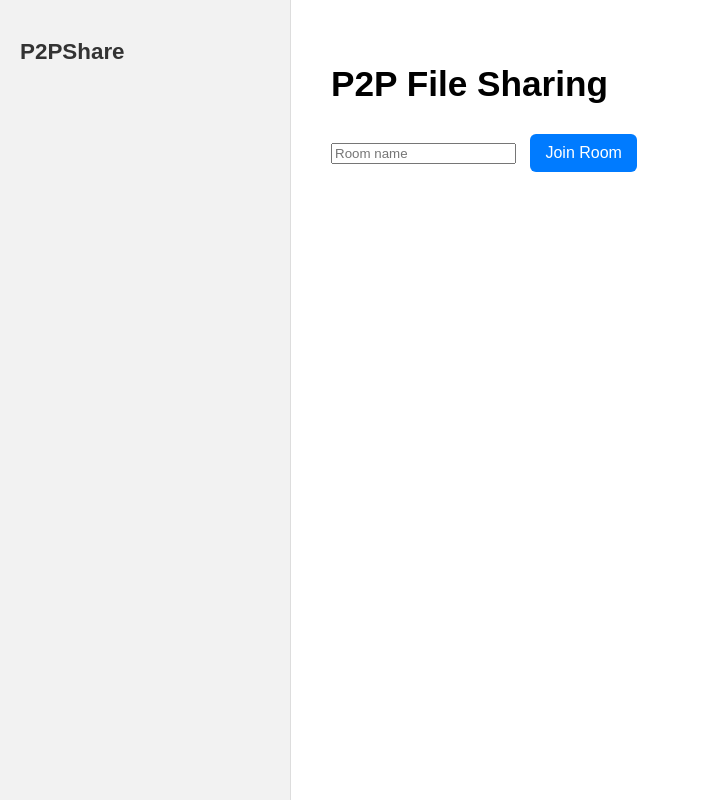
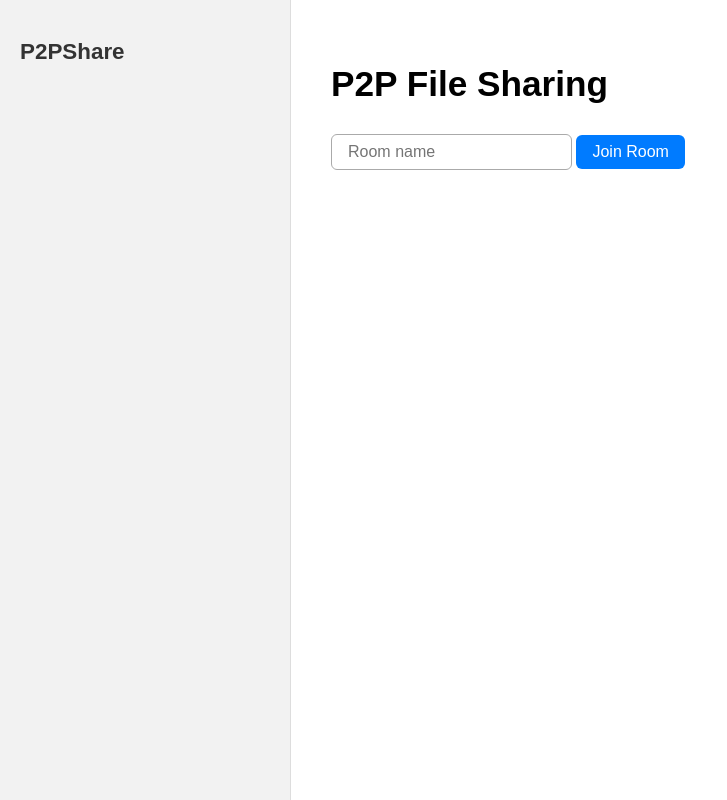
Before and after one commit to lucas-ohlin/p2pShare, an Electron app: page src/index.html in a window 1400 px wide. Shown: the whole page, without its empty margins (0-727 px from the left). Drawn offline with Linux system fonts and the light colour scheme; no server answers.

Commit message:
Updated css for consistancy

```diff
--- a/src/css/main.css
+++ b/src/css/main.css
@@ -57,8 +57,9 @@ body {
   border: none;
   border-radius: 6px;
   padding: 8px 12px;
+  padding: 8px 16px;
   cursor: pointer;
-  font-size: 0.9rem;
+  font-size: 1rem;
   margin: 0px;
 }
 
@@ -97,7 +98,6 @@ h1 {
   margin-bottom: 30px;
 }
 
-
 #appTitle.hidden {
   display: none;
 }
@@ -109,16 +109,19 @@ h1 {
   margin-bottom: 30px;
 }
 
-input[type="text"], input[type="file"] {
-  padding: 10px;
+.input-btn {
+  padding: 8px 16px;
   font-size: 1rem;
-  width: 200px;
+  width: auto;
   border: 1px solid #aaa;
   border-radius: 6px;
+  background: white;
+  color: #333;
+  box-sizing: border-box;
 }
 
-input[type="file"] {
-  width: auto;
+#sendFileBtn {
+  height: 40px;
 }
 
 button {
--- a/src/index.html
+++ b/src/index.html
@@ -26,14 +26,14 @@
       <h1 id="mainTitle">P2P File Sharing</h1>
 
       <div class="room-section" id="roomSection">
-        <input id="roomInput" placeholder="Room name" />
-        <button id="joinBtn">Join Room</button>
+        <input class="input-btn" id="roomInput" placeholder="Room name" />
+        <button class="leave-btn" id="joinBtn">Join Room</button>
       </div>
 
       <div id="file-section" style="display: none;">
         <div>
-          <input type="file" id="fileInput" />
-          <button id="sendFileBtn">Send File</button>
+          <input class="input-btn" type="file" id="fileInput" />
+          <button class="leave-btn" id="sendFileBtn">Send File</button>
         </div>
 
         <div id="log"></div>
```
